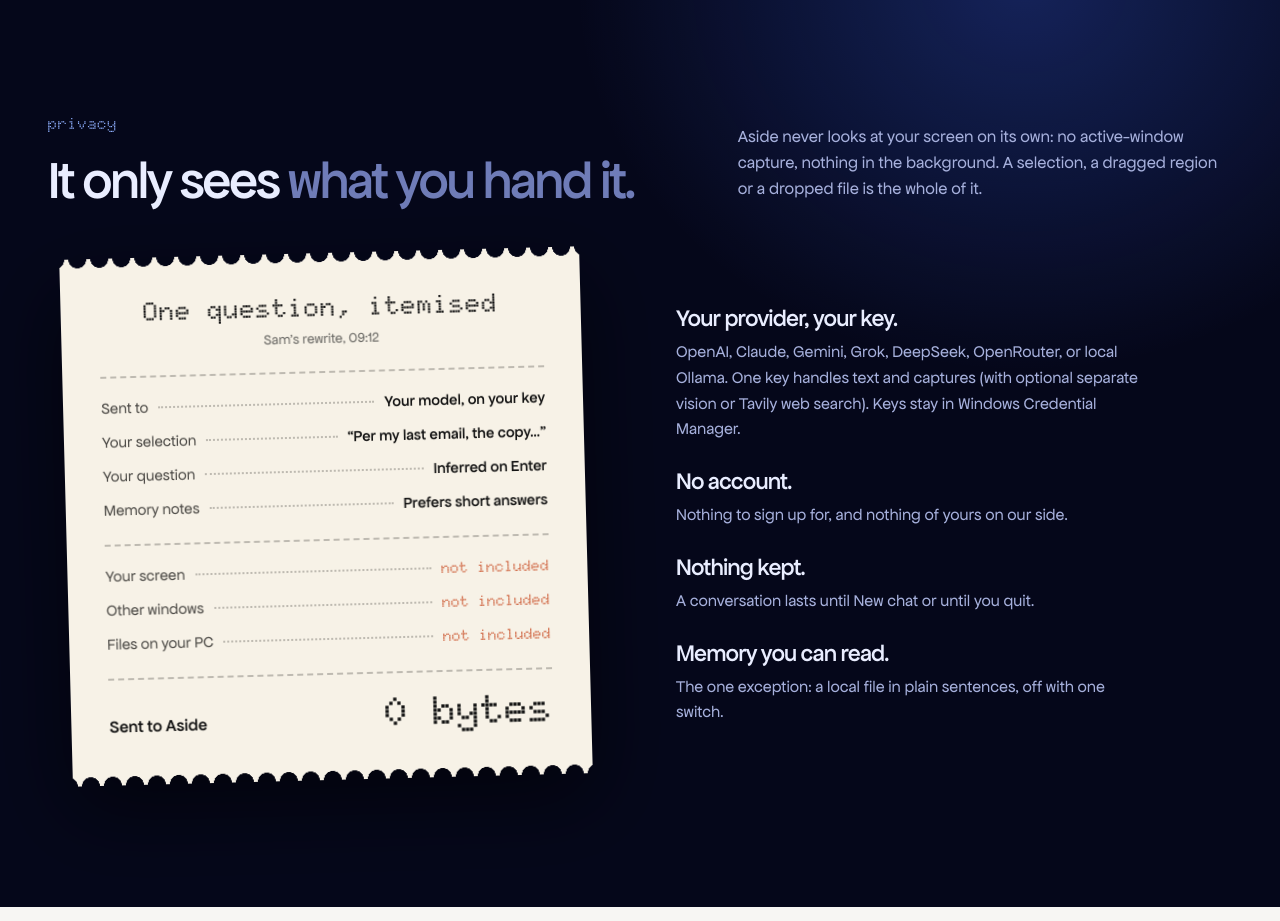
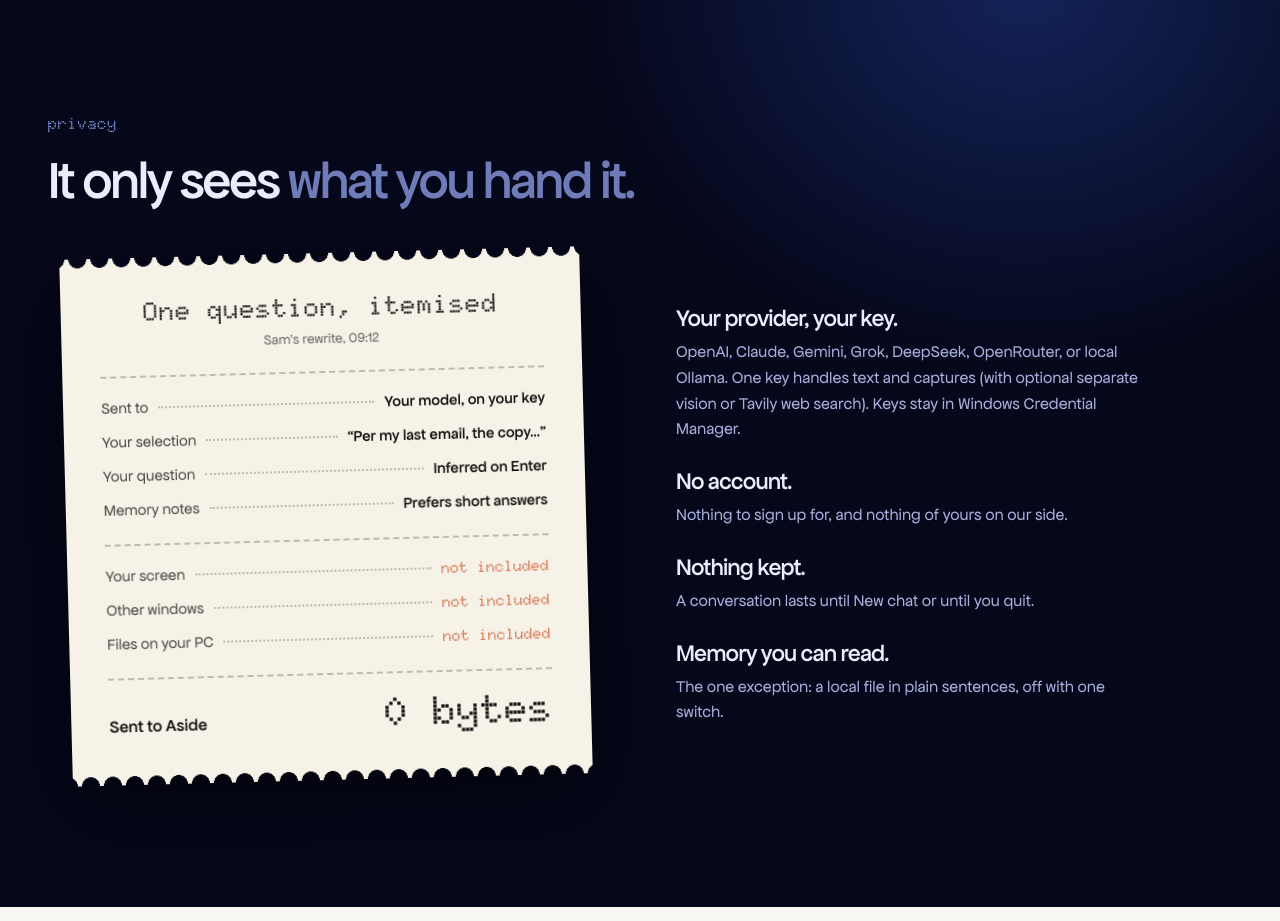
Before and after one commit to siddharth-droid/aside-website, a plain HTML site: page index.html in a window 1280 px wide. Shown: the part 6780-7701 px from the top of the page. Drawn offline with nearby package versions, Linux system fonts and the light colour scheme.

Commit message:
Remove active-window capture line from privacy section

```diff
--- a/index.html
+++ b/index.html
@@ -414,7 +414,6 @@
         <p class="tag">privacy</p>
         <h2 id="privacy-title" class="h2">It only sees <em>what you hand it.</em></h2>
       </div>
-      <p class="body">Aside never looks at your screen on its own: no active-window capture, nothing in the background. A selection, a dragged region or a dropped file is the whole of it.</p>
     </div>
     <div class="privacy__grid">
       <figure class="receipt-wrap">
```
